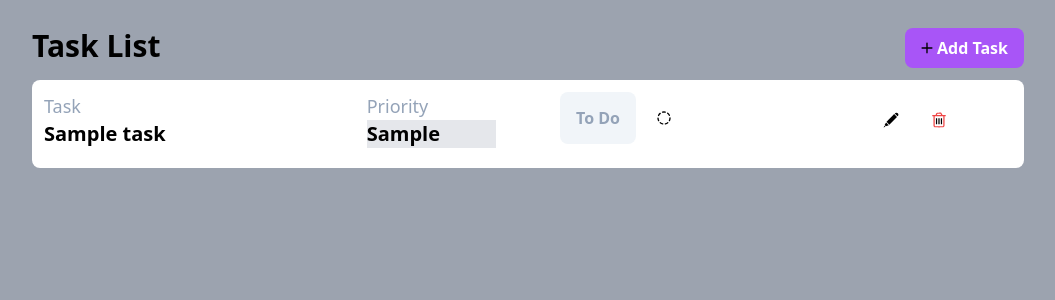
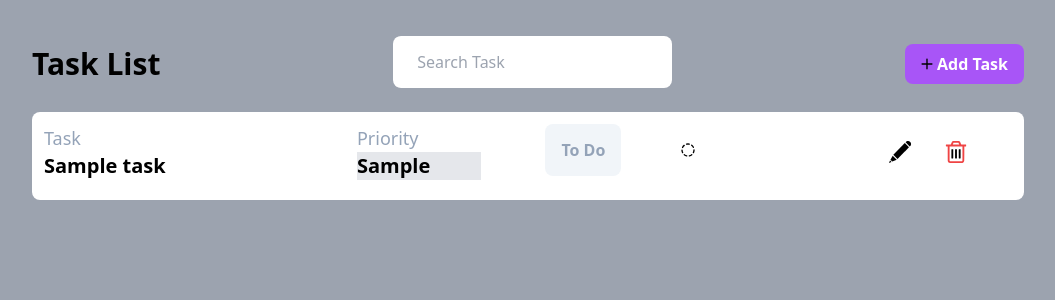
Before and after one commit to hasindu-k/Task-List-Rightmo, a PHP site: page / in a window 1280 px wide. Shown: the top 300 px of the page, without its empty margins (112-1167 px from the left). Run offline with PHP 8.4, Linux system fonts and the light colour scheme; tables that the repository leaves empty or names only in its code hold one stand-in row (values such as "Sample post"); some libraries are stand-ins or nearby versions.

Commit message:
Delete function done

```diff
--- a/addTask.php
+++ b/addTask.php
@@ -1,4 +1,6 @@
 <?php
+
+include 'conn.php';
 if ($_SERVER["REQUEST_METHOD"] == "POST") {
     if (isset($_POST['addTask'])) {
 
@@ -24,6 +26,8 @@ if ($_SERVER["REQUEST_METHOD"] == "POST") {
 
       $stmt->close();
 
+      header("Location: index.php");
+
     }
 
 }
--- a/index.php
+++ b/index.php
@@ -13,12 +13,22 @@
   </head>
   <body class="bg-gray-400 flex justify-center min-h-screen">
     <div class="main-container w-full px-4 my-3 flex-col h-fit lg:w-4/5">
-      <div class="title-container flex place-content-between mb-3 lg:mt-4">
-        <h1 class="text-3xl font-bold">Task List</h1>
+      <div class="title-container flex-col ">
+        <div class="top-title-container flex place-content-between mb-3 lg:mt-4">
+          <h1 class="text-3xl font-bold md:self-center">Task List</h1>
+          <div class="search-box bg-white mb-3 md:mt-2 py-2 px-3 rounded-lg hidden md:flex">
+          <input
+            id="searchTask"
+            type="text"
+            class="w-full py-2 px-3 text-gray-700 md:self-center leading-tight focus:outline-none focus:shadow-outline"
+            placeholder="Search Task"
+            onkeyup="filterTasks()"
+          />
+        </div>
           <button
             type="button"
             onclick="openModal()"
-          class="bg-purple-500 hover:bg-purple-600 text-white font-bold py-2 px-4 rounded-lg focus:outline-none focus:ring-2 focus:ring-blue-500"
+            class="bg-purple-500 hover:bg-purple-600 text-white font-bold md:self-center py-2 px-4 rounded-lg focus:outline-none focus:ring-2 focus:ring-blue-500"
           >
             <div class="add-button flex place-items-center">
               <img src="src/add.svg" alt="task add button" class="size-4 pr-1" />
@@ -26,7 +36,15 @@
             </div>
           </button>
         </div>
-      <div class="full-task-container ">
+        <div class="search-box bg-white mb-3 py-3 px-3 rounded-lg md:hidden">
+          <input
+            type="text"
+            class="w-full py-2 px-3 text-gray-700 leading-tight focus:outline-none focus:shadow-outline"
+            placeholder="Search Task"
+          />
+        </div>
+      </div>
+      <div class="full-task-container">
   <?php
     if ($result->num_rows > 0) {
         while($row = $result->fetch_assoc()) {
@@ -50,7 +68,7 @@
 
             echo "
             <div class='task-container mb-4'>
-                  <div class='single-task bg-white rounded-lg p-3 md:flex md:gap-16'>
+              <div class='single-task bg-white rounded-lg p-3 md:flex md:gap-16' data-task-title='".$row["title"]."'>
 
                 <div class='task-title mb-2 md:basis-1/3 '>
                   <h2 class='text-lg text-slate-400'>Task</h2>
@@ -59,27 +77,24 @@
 
                 <div class='task-priority mb-2 md:basis-1/6'>
                   <h2 class='text-lg text-slate-400'>Priority</h2>
-                    <h2 class='text-xl font-semibold <?php echo $class; ?> '>".$row["priority"]."</h2>
+                  <h2 class='text-xl font-semibold ".$class."'>".$row["priority"]."</h2>
                 </div>
 
-                  <div class='task-status flex relative gap-5 mb-3 md:basis-1/3'>
+                <div class='task-status flex relative justify-between pr-32 mb-3 md:basis-1/3'>
                   <button class='bg-slate-100 text-slate-400 font-bold py-1 px-4 rounded-lg focus:outline-none focus:ring-2 focus:ring-blue-500' onclick='showList(\"".$uniqueId."\")'>
                     ".$row["status"]."
                   </button>
 
                   <div id='".$uniqueId."' class='absolute hidden right-0 mt-2 w-48 p-3 bg-white border border-gray-200 rounded-lg shadow-lg z-10'>
                     <form action='update_status.php' method='post'>
-                        <select name='updated_status' id='updated_status' class='bg-white border border-gray-300 rounded-md shadow-sm focus:ring-indigo-500 focus:border-indigo-500 sm:text-sm'>
+                      <select name='updated_status' id='updated_status' class='bg-white border mb-3 border-gray-300 rounded-md shadow-sm focus:ring-indigo-500 focus:border-indigo-500 sm:text-sm'>
                         <option value='To Do'>To Do</option>
                         <option value='In Progress'>In Progress</option>
                         <option value='Done'>Done</option>
                       </select>
-                        <input type='text' name='status_update_id' value='".$currentId."'>
+                      <input type='hidden' name='status_update_id' value='".$currentId."'>
 
-                        <button
-                          class='bg-blue-500 hover:bg-blue-700 text-white font-bold py-2 px-4 rounded focus:outline-none focus:shadow-outline'
-                          type='submit' name='updateStatus'
-                        >
+                      <button class='bg-blue-500 hover:bg-blue-700 text-white font-bold py-2 px-4 rounded focus:outline-none focus:shadow-outline' type='submit' name='updateStatus'>
                         Update Status
                       </button>
                     </form>
@@ -96,13 +111,13 @@
                   <img
                     src='src/edit.svg'
                     alt='edit task'
-                      class='size-4'
+                    class='size-6'
                     onclick='openUpdateModal(".$row["id"].")'
                   />
                   <img
                     src='src/delete.svg'
-                      alt='edit task'
-                      class='size-4'
+                    alt='delete task'
+                    class='size-6'
                     onclick='openDeleteModal(".$row["id"].")'
                   />
                 </div>
@@ -116,6 +131,7 @@
     $conn->close();
   ?>
 </div>
+
 
     <!-- Modal -->
     <div id="taskModal" class="hidden fixed inset-0 bg-gray-800 bg-opacity-50 flex justify-center items-center">
@@ -275,11 +291,11 @@
           undone.
         </p>
         <div class="flex items-center justify-between">
-          <form action="" method="post">
+      <form id="deleteTaskForm" method="post">
+        <input type="hidden" id="taskIdToDelete" name="task_id" value="">
         <button
           class="bg-red-500 hover:bg-red-700 text-white font-bold py-2 px-4 rounded focus:outline-none focus:shadow-outline"
-            type="button"
-            onclick="deleteTask()"
+          type="submit"
         >
           Delete Task
         </button>
@@ -407,15 +423,6 @@
           });
         });
 
-      // function updateTask() {
-      //   const title = document.getElementById("updateTaskTitle").value;
-      //   const priority = document.getElementById(
-      //     "updateSelectedPriority"
-      //   ).value;
-
-      //   closeModal();
-      // }
-
       function updateTask() {
       const taskId = document.getElementById('updateTaskForm').dataset.taskId;
       const title = document.getElementById('updateTaskTitle').value;
@@ -438,34 +445,7 @@
       })
       .catch(error => console.error('Error updating task:', error));
     }
-      function closeDeleteModal() {
-        document.getElementById("taskDeleteModal").classList.add("hidden");
-      }
 
-      function openDeleteModal(taskId) {
-
-        fetch(`getTaskDetails.php?id=${taskId}`)
-          .then(response => response.json())
-          .then(data => {
-            document.getElementById('updateTaskTitle').value = data.title;
-            document.getElementById('updateSelectedPriority').value = data.priority;
-
-            document.querySelectorAll('.priority-button').forEach(button => {
-              if (button.dataset.priority === data.priority) {
-                button.classList.add('bg-' + getPriorityColor(data.priority), 'text-white');
-                button.classList.remove('bg-gray-200', 'text-' + getPriorityColor(data.priority));
-              } else {
-                button.classList.remove('bg-' + getPriorityColor(button.dataset.priority), 'text-white');
-                button.classList.add('bg-gray-200', 'text-' + getPriorityColor(button.dataset.priority));
-              }
-            });
-
-            document.getElementById('updateTaskForm').dataset.taskId = taskId;
-
-            document.getElementById("taskDeleteModal").classList.remove("hidden");
-          })
-          .catch(error => console.error('Error fetching task details:', error));
-      }
       function deleteTask() {
         console.log("Task deleted");
         closeDeleteModal();
@@ -483,6 +463,56 @@
         statusList.classList.add('hidden');
     }
 }
+
+function openDeleteModal(taskId) {
+    document.getElementById('taskIdToDelete').value = taskId;
+    document.getElementById('taskDeleteModal').classList.remove('hidden');
+  }
+
+  function closeDeleteModal() {
+    document.getElementById('taskDeleteModal').classList.add('hidden');
+  }
+
+  document.getElementById('deleteTaskForm').addEventListener('submit', function(event) {
+    event.preventDefault();
+    const taskId = document.getElementById('taskIdToDelete').value;
+
+    fetch('delete_task.php', {
+      method: 'POST',
+      headers: {
+        'Content-Type': 'application/x-www-form-urlencoded',
+      },
+      body: `task_id=${taskId}`,
+    })
+    .then(response => response.text())
+    .then(data => {
+      console.log(data);
+      if (data === 'success') {
+        closeDeleteModal();
+        location.reload();
+      } else {
+        console.error('Failed to delete task:', data);
+      }
+    })
+    .catch(error => {
+      console.error('Error:', error);
+    });
+  });
+
+
+  function filterTasks() {
+    const searchTerm = document.getElementById('searchTask').value.toLowerCase();
+    const tasks = document.querySelectorAll('.single-task');
+
+    tasks.forEach(task => {
+      const taskTitle = task.getAttribute('data-task-title').toLowerCase();
+      if (taskTitle.includes(searchTerm)) {
+        task.style.display = '';
+      } else {
+        task.style.display = 'none';
+      }
+    });
+  }
     </script>
   </body>
 </html>
```
Also changed, not shown: delete_task.php (added, +27 -0 lines). Lines whose indentation alone changed are shown as unchanged.
